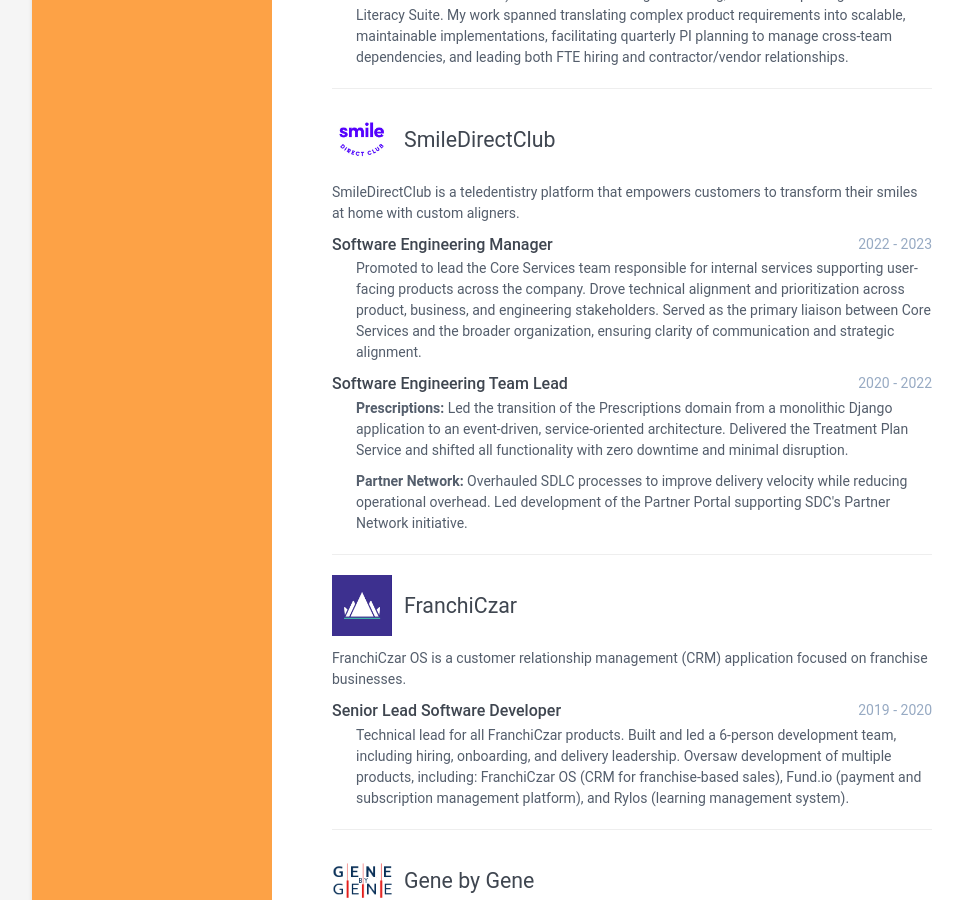
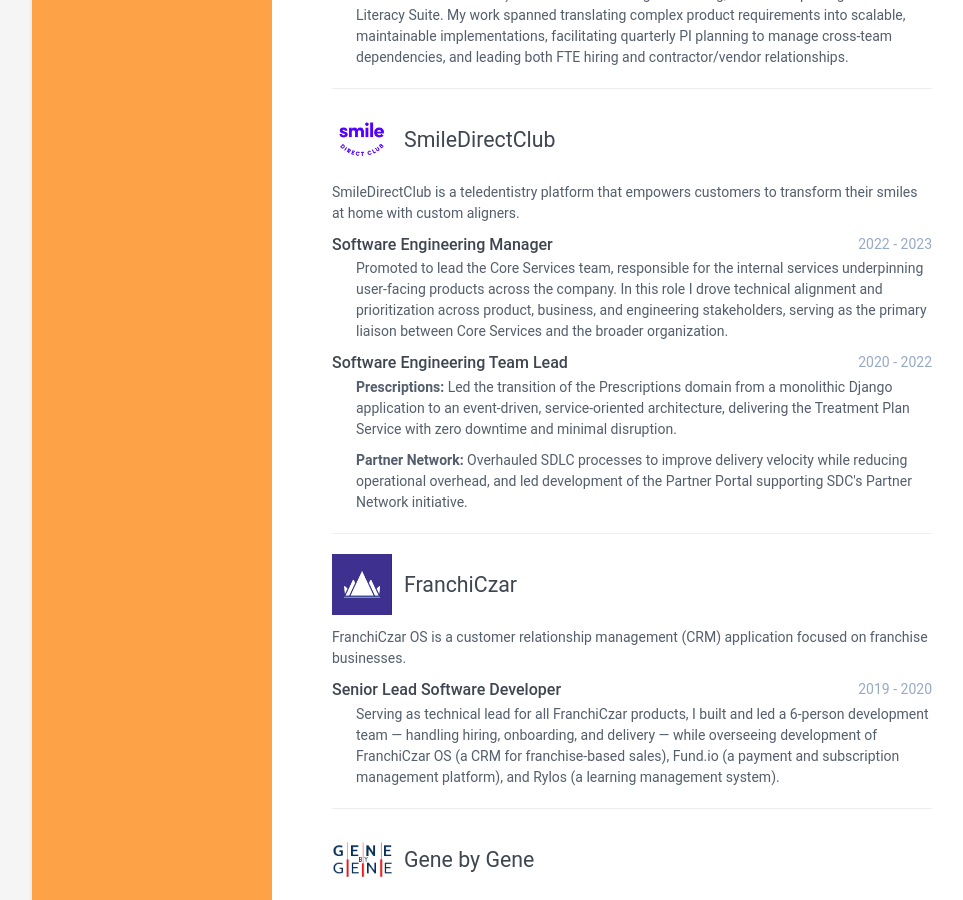
Before and after one commit to wlmiller/wlmiller.github.io, a Jekyll site: the page built from index.html, in a window 1280 px wide and 900 px high, scrolled down 958 px. Shown: the whole window, without its empty margins (128-1091 px from the left). Built offline with Jekyll 4.4.1, drawn with Linux system fonts in a browser that asks for light colours.

Commit message:
Rewrite remaining experience role descriptions to read as natural prose
Co-authored-by: wlmiller <5132501+wlmiller@users.noreply.github.com>

```diff
--- a/index.html
+++ b/index.html
@@ -84,9 +84,8 @@ group: navigation
 
             <div class="job-details">
                 <p>
-                    Promoted to lead the Core Services team responsible for internal services supporting user-facing products across the company.
-                    Drove technical alignment and prioritization across product, business, and engineering stakeholders.
-                    Served as the primary liaison between Core Services and the broader organization, ensuring clarity of communication and strategic alignment.
+                    Promoted to lead the Core Services team, responsible for the internal services underpinning user-facing products across the company.
+                    In this role I drove technical alignment and prioritization across product, business, and engineering stakeholders, serving as the primary liaison between Core Services and the broader organization.
                 </p>
             </div>
 
@@ -97,13 +96,11 @@ group: navigation
 
             <div class="job-details">
                 <p>
-                    <strong>Prescriptions:</strong> Led the transition of the Prescriptions domain from a monolithic Django application to an event-driven, service-oriented architecture.
-                    Delivered the Treatment Plan Service and shifted all functionality with zero downtime and minimal disruption.
+                    <strong>Prescriptions:</strong> Led the transition of the Prescriptions domain from a monolithic Django application to an event-driven, service-oriented architecture, delivering the Treatment Plan Service with zero downtime and minimal disruption.
                 </p>
 
                 <p>
-                    <strong>Partner Network:</strong> Overhauled SDLC processes to improve delivery velocity while reducing operational overhead.
-                    Led development of the Partner Portal supporting SDC's Partner Network initiative.
+                    <strong>Partner Network:</strong> Overhauled SDLC processes to improve delivery velocity while reducing operational overhead, and led development of the Partner Portal supporting SDC's Partner Network initiative.
                 </p>
             </div>
         </div><!--//details-->
@@ -130,8 +127,7 @@ group: navigation
 
             <div class="job-details">
                 <p>
-                    Technical lead for all FranchiCzar products. Built and led a 6-person development team, including hiring, onboarding, and delivery leadership.
-                    Oversaw development of multiple products, including: FranchiCzar OS (CRM for franchise-based sales), Fund.io (payment and subscription management platform), and Rylos (learning management system).
+                    Serving as technical lead for all FranchiCzar products, I built and led a 6-person development team — handling hiring, onboarding, and delivery — while overseeing development of FranchiCzar OS (a CRM for franchise-based sales), Fund.io (a payment and subscription management platform), and Rylos (a learning management system).
                 </p>
             </div>
         </div><!--//details-->
```
